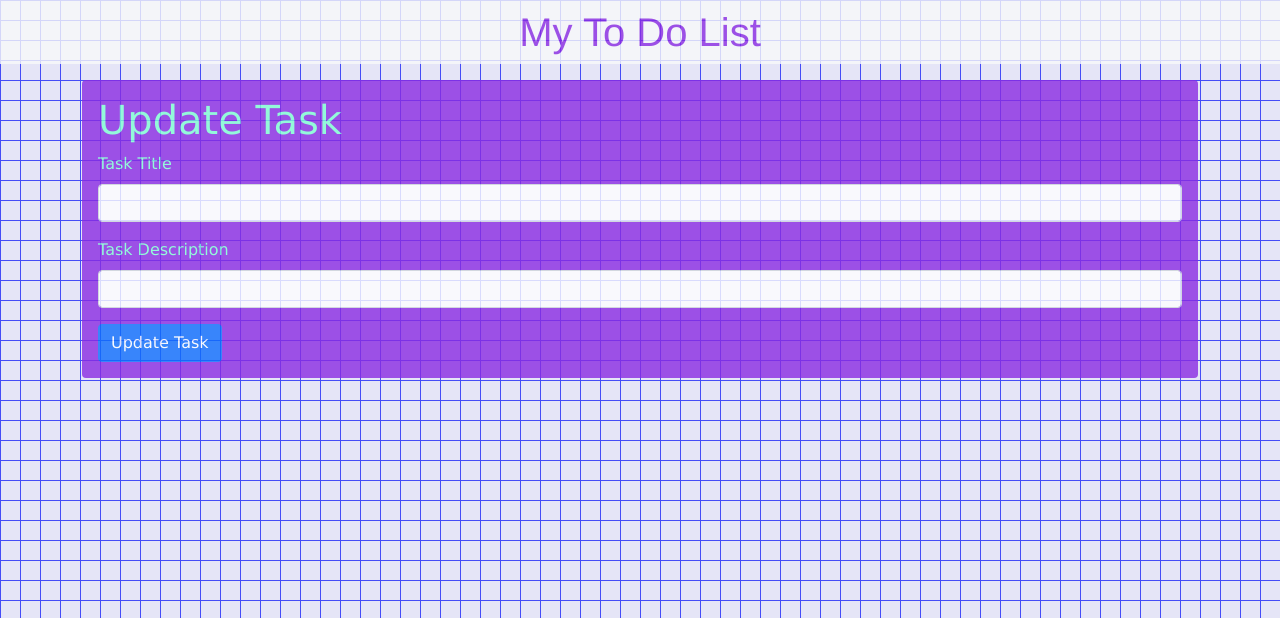
After one commit to fundebhagirathi08/to-do-list, a Flask app: template templates/update.html in a window 1280 px wide. The commit adds this page. Shown: the top 618 px of the page. Run offline with Flask 3, Linux system fonts and the light colour scheme; the template is opened without the code that fills it, so the values that code supplies are empty.

Commit message:
add files

```diff
--- a/app.py
+++ b/app.py
@@ -1,14 +1,15 @@
-from flask import Flask ,render_template
+from flask import Flask,render_template
 
-app =Flask(__name__)
+app = Flask(__name__)
 
 todos = [
-    {"id": 1, "task": "Learn Flask",
-     "desc":"this is sample task for todo list", "date_created":"08-08-26", "status":"pending"}
-     ]
+    {"sno":1,"title":"HomeWork","desc":"Complete All Assignments","date_created":"08-08-2026","status":"pending"}
+]
+
 @app.route("/")
 def home():
-    return render_template("index.html",allTodos =todos)
+    return render_template("index.html",allTodos = todos)
+
 
 if __name__ == "__main__":
-    app.run(debug=True ,port=8000)
+    app.run(debug=True,port=8000)
--- /dev/null
+++ b/static/style.css
@@ -0,0 +1,39 @@
+h1.navbar-title{
+    text-align: center;
+    width: 100%;
+    margin: 0;
+    font-family: 'Franklin Gothic Medium','Arial Narrow',Arial, Helvetica, sans-serif;
+    color:blueviolet
+}
+body{
+    background-color: #E5E5F7;
+opacity: 0.8;
+background-image:  linear-gradient(#444CF7 1px, transparent 1px), linear-gradient(to right, #444CF7 1px, #E5E5F7 1px);
+background-size: 20px 20px;
+}
+
+.container2{
+    background-color: blueviolet;
+    border-radius: 20px;
+    color:aquamarine;
+    font-family:'Lucida Sans', 'Lucida Sans Regular', 'Lucida Grande', 'Lucida Sans Unicode', Geneva, Verdana, sans-serif;
+}
+
+@media (max-width:768px){
+    .table-container{
+        overflow-x: scroll;
+        -webkit-over-scrolling: touch;
+    }
+    .btns{
+        display: grid;
+        gap: 2;
+        justify-content: center;
+        align-items: center;
+        padding: 10px;
+
+    }
+    .btns a{
+        margin: 5px;
+
+    }
+}
--- a/templates/base.html
+++ b/templates/base.html
@@ -3,26 +3,20 @@
 <head>
     <meta charset="UTF-8">
     <meta name="viewport" content="width=device-width, initial-scale=1.0">
+    <link href="https://cdn.jsdelivr.net/npm/bootstrap@5.0.2/dist/css/bootstrap.min.css" rel="stylesheet" integrity="sha384-EVSTQN3/azprG1Anm3QDgpJLIm9Nao0Yz1ztcQTwFspd3yD65VohhpuuCOmLASjC" crossorigin="anonymous">
+    <link rel="stylesheet" href="{{ url_for ('static',filename = 'style.css')}}">
 
+    <title>My ToDo List</title>
+</head>
+<body>
 
-    <link href="https://cdn.jsdelivr.net/npm/bootstrap@5.0.2/dist/css/bootstrap.min.css" rel="stylesheet" integrity="sha384-EVSTQN3/azprG1Anm3QDgpJLIm9Nao0Yz1ztcQTwFspd3yD65VohhpuuCOmLASjC" crossorigin="anonymous">
-    <title>My todo  List</title>
+    <nav class="navbar navbar-expand-lg navbar-light bg-light">
+        <div class="container-md">
+            <h1 class="navbar-title">My To Do List</h1>
+        </div>
+    </nav>
+    {% block body %}
 
-
-</head>
-
-<body>
-  <nav class="navbar navbar-expand-lg navbar-light bg-light">
-      <div class="container-md">
-          <a class="navbar-brand" href="#">to do list</a>
-      </div>
-        </nav>
-
-  {% block body %}
-
-
-  {% endblock  body %}
-
-
+    {% endblock body %}
 </body>
 </html>
--- /dev/null
+++ b/templates/update.html
@@ -0,0 +1,22 @@
+{% extends 'base.html' %}
+{% block body %}
+
+
+<div class="container my-3">
+    <div class="container2 my-3 rounded p-3">
+        <h1>Update Task</h1>
+        <form action="/update/{{todo.sno}}" method="POST">
+            <div class="mb-3">
+                <label for="title" class="form-label">Task Title </label>
+                <input type="text" class="form-control" id="title" name="title">
+            </div>
+            <div class="mb-3">
+                <label for="desc" class="form-label">Task Description</label>
+                <input type="text" class="form-control" id="desc" name="desc">
+            </div>
+            <button type="submit" class="btn btn-primary">Update Task</button>
+        </form>
+
+    </div>
+</div>
+{% endblock body %}
```
Also changed, not shown: templates/index.html (+31 -26 lines).
